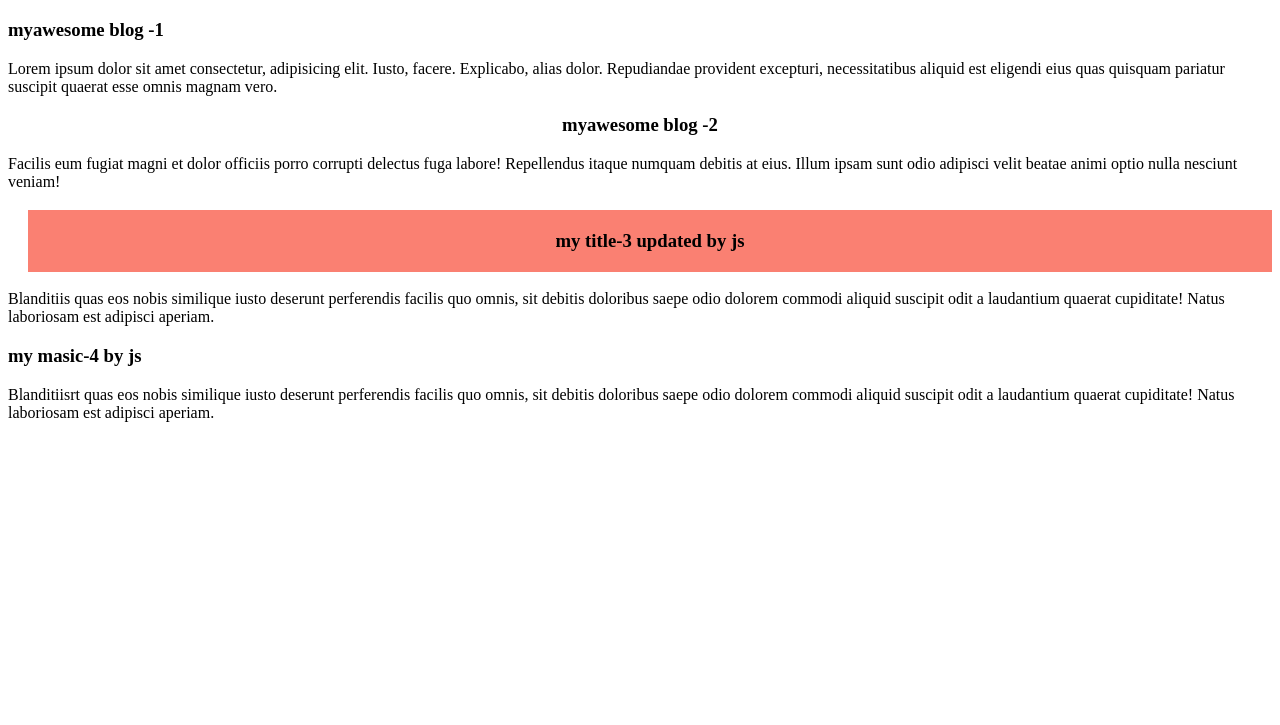
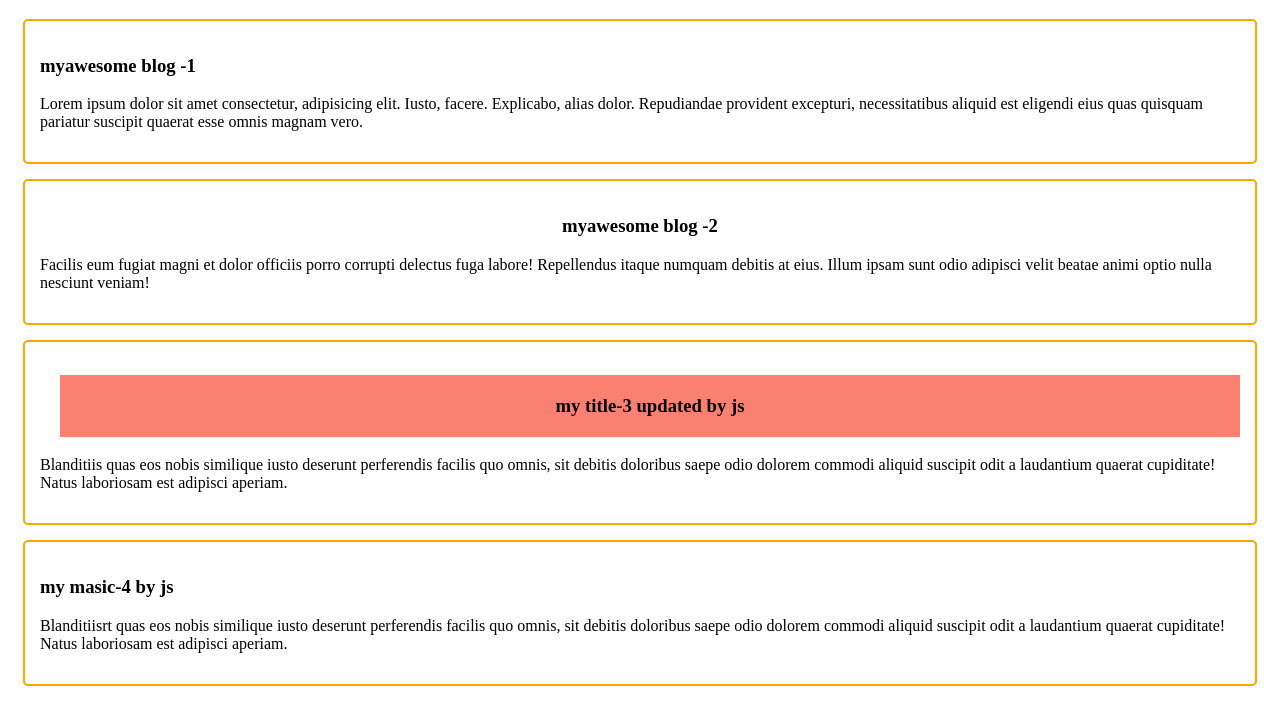
Before and after one commit to anamerasul/JS_DOM, a plain HTML site: page dom.html in a window 1280 px wide. Shown: the part 61-786 px from the top of the page. Drawn offline with Linux system fonts and the light colour scheme.

Commit message:
getElementsByClassName and querySelectorAll

```diff
--- a/dom.html
+++ b/dom.html
@@ -4,6 +4,11 @@
 <style>
         /* #second-title{
                 background-color:rgba(210, 105, 30, 0.301)
+        } */
+        /* .blog{
+                border:2px solid orange;
+                padding:5px;
+                margin:5px;
         } */
 </style>
 <head>
@@ -19,23 +24,23 @@
                                     </h1>
                   </header>
         <main>
-                  <section>
-                  <article>
+                  <section class="blogs">
+                  <article class="blog">
                                     <h3>myawesome blog -1</h3>
                                                       <p>Lorem ipsum dolor sit amet consectetur, adipisicing elit. Iusto, facere. Explicabo, alias dolor. Repudiandae provident excepturi, necessitatibus aliquid est eligendi eius quas quisquam pariatur suscipit quaerat esse omnis magnam vero.</p>
 
                   </article>
-                  <article>
+                  <article id="second-blog"class="blog">
                                     <h3 id="second-title">myawesome blog -2</h3>
                                                       <p>Facilis eum fugiat magni et dolor officiis porro corrupti delectus fuga labore! Repellendus itaque numquam debitis at eius. Illum ipsam sunt odio adipisci velit beatae animi optio nulla nesciunt veniam!</p>
 
                   </article>
-                  <article>
+                  <article class="blog">
                                     <h3 id="third-title">myawesome blog -3</h3>
                                                       <p>Blanditiis quas eos nobis similique iusto deserunt perferendis facilis quo omnis, sit debitis doloribus saepe odio dolorem commodi aliquid suscipit odit a laudantium quaerat cupiditate! Natus laboriosam est adipisci aperiam.</p>
                                     </h3>
-                  </article>
-                  <article>
+                  </article >
+                  <article class="blog">
                                     <h3 id="forth-title">myawesome blog -4</h3>
                                                       <p>Blanditiisrt quas eos nobis similique iusto deserunt perferendis facilis quo omnis, sit debitis doloribus saepe odio dolorem commodi aliquid suscipit odit a laudantium quaerat cupiditate! Natus laboriosam est adipisci aperiam.</p>
 
@@ -43,6 +48,7 @@
                   </section>
         </main>
         <script>
+                // explore by document.getElementsByTagName()
                 // const student={
                 //         name:"kismolali",
                 //         age=15,
@@ -65,6 +71,8 @@
                                 // console.log(p.innerText);
                         }
 
+                        // explore document.getElementById()
+
                         const secondTitle=document.getElementById('second-title');
                         secondTitle.style.textAlign='center';
                         const thirdTitle=document.getElementById('third-title');
@@ -75,6 +83,18 @@
                         thirdTitle.style.marginLeft='20px';
 
                        const myfouthTitle= document.getElementById('forth-title');myfouthTitle.innerText="my masic-4 by js"
+
+                //        explore document.getElementsByClassName()
+                const blogs=document.getElementsByClassName('blog');
+                for(const blog of blogs){
+                    blog.style.border='2px solid orange';
+                    blog.style.borderRadius='5px';
+                    blog.style.margin='15px';
+                    blog.style.padding='15px';
+                }
+                document.querySelector('.blogs');
+                document.querySelectorAll('#second-blog p')
+
         </script>
 </body>
 </html>
```
